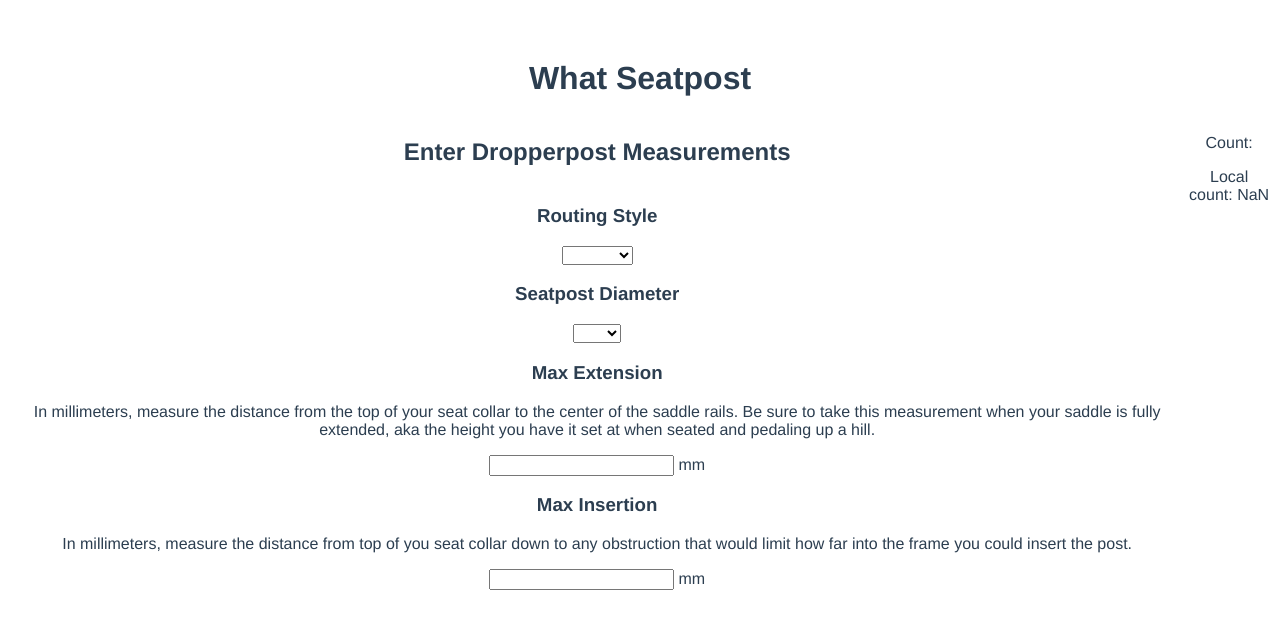
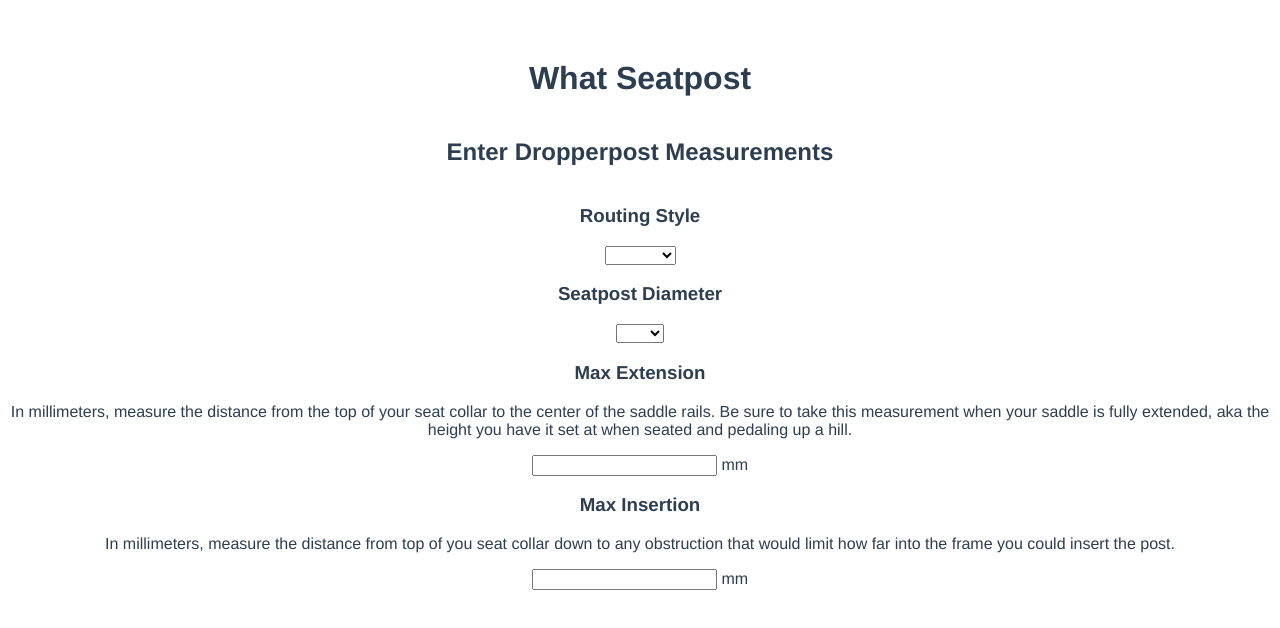
Before and after one commit to ctopheryoung/what-seatpost, a Vue app: page / in a window 1280 px wide. Shown: the top 628 px of the page. Built offline with nearby package versions, Linux system fonts and the light colour scheme.

Commit message:
Only show results when all data is input

```diff
--- a/src/components/ResultsList.vue
+++ b/src/components/ResultsList.vue
@@ -1,7 +1,8 @@
 <template>
-  <section>
-    <p>Count: {{ count }}</p>
-    <p>Local count: {{ localCount }}</p>
+  <section v-if="results">
+    <ul>
+      <li v-for="dropper in results" :key="dropper">{{ dropper }}</li>
+    </ul>
   </section>
 </template>
 
@@ -11,9 +12,13 @@ import { mapState } from 'vuex'
 export default {
   name: 'ResultsList',
   computed: {
-    ...mapState(['count']),
-    localCount() {
-      return this.count + 2
+      ...mapState(['routingStyle', 'seatpostDiameter', 'maxExtension', 'maxInsertion']),
+    results() {
+      if (!this.routingStyle || !this.seatpostDiameter || !this.maxExtension || !this.maxInsertion) {
+        return;
+      }
+
+      return ['Dropper 1', 'Dropper 2', 'Dropper 3']
     }
   }
 }
```
